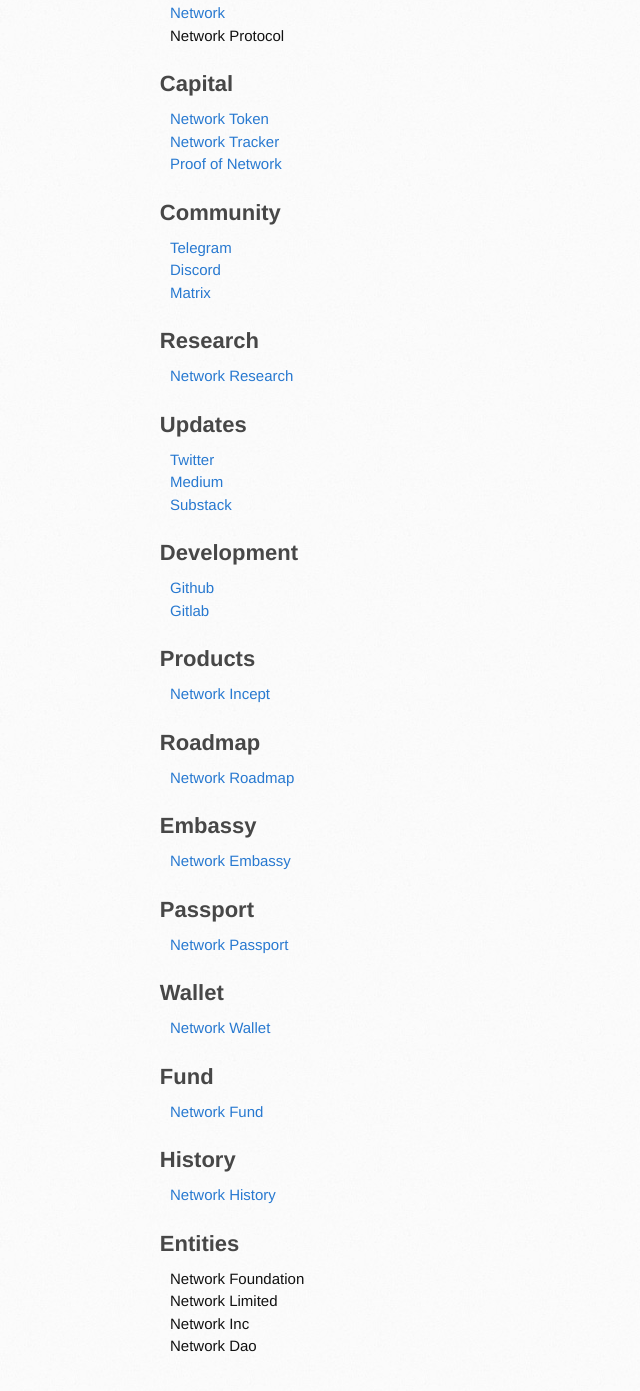
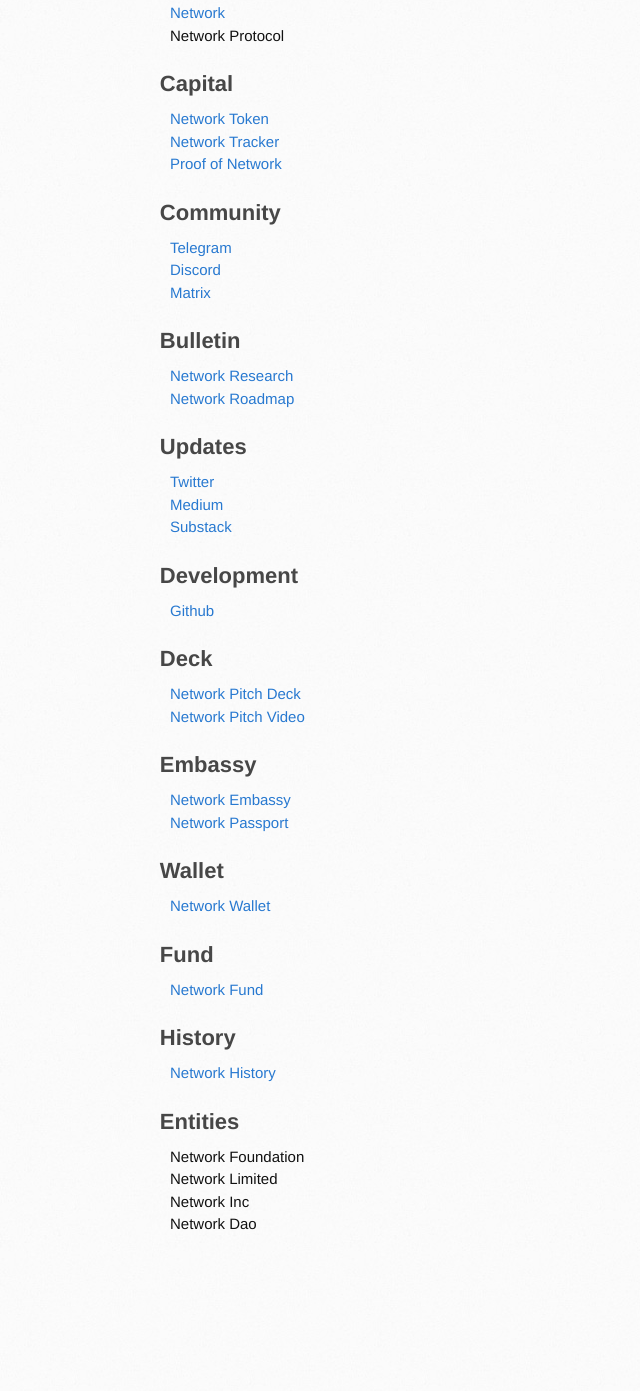
Before and after one commit to networkf/network.github.io, a Jekyll site: the page built from index.md, in a window 1280 px wide and 1400 px high, scrolled down 667 px. Shown: the top 1391 px of the window, without its empty margins (0-640 px from the left). Built offline with Jekyll 4.4.1, drawn with Linux system fonts in a browser that asks for light colours; some web fonts are replaced; our own code applies the rules of GitHub Pages for plain Markdown files; after the commit the page ends 1945 px from its top, so only the background shows below that.

Commit message:
Update index.md

```diff
--- a/index.md
+++ b/index.md
@@ -42,9 +42,10 @@ Network Protocol
 <a href="https://matrix.to/#/!XNSlHnqIwCumTmcAhm:matrix.org" target="_blank">Matrix</a>
 <br>
 
-## Research
+## Bulletin
 <a href="https://network.com.de" target="_blank">Network Research</a>
 <br>
+<a href="https://github.com/networkf/roadmap/projects/1" target="_blank">Network Roadmap</a>
 
 ## Updates
 <a href="https://twitter.com/networkfdn" target="_blank">Twitter</a>
@@ -54,20 +55,16 @@ Network Protocol
 <a href="https://network.substack.com" target="_blank">Substack</a>
 
 ## Development
-<a href="https://github.com/networkf" target="_blank">Github</a>
+<a href="https://github.com/networkf](https://github.com/network-foundation" target="_blank">Github</a>
+
+## Deck
+<a href="https://networkincept.com](https://docs.google.com/presentation/d/1zXtGiUGWyVw7KBjbBFHSF_zZsAtC8BuCwJPwdLarzZo/edit" target="_blank">Network Pitch Deck</a>
 <br>
-<a href="https://gitlab.com/networkn" target="_blank">Gitlab</a>
-
-## Products
-<a href="https://networkincept.com" target="_blank">Network Incept</a>
-
-## Roadmap
-<a href="https://github.com/networkf/roadmap/projects/1" target="_blank">Network Roadmap</a>
+<a href="https://networkincept.com](https://youtu.be/YKKXm36hsSk" target="_blank">Network Pitch Video</a>
 
 ## Embassy
 <a href="https://embassy.network.foundation" target="_blank">Network Embassy</a>
-
-## Passport
+<br>
 <a href="https://passport.network.foundation" target="_blank">Network Passport</a>
 
 ## Wallet
@@ -79,7 +76,6 @@ Network Protocol
 ## History
 <a href="https://history.network.foundation" target="_blank">Network History</a>
 
-
 ## Entities
 Network Foundation
 <br>
```
